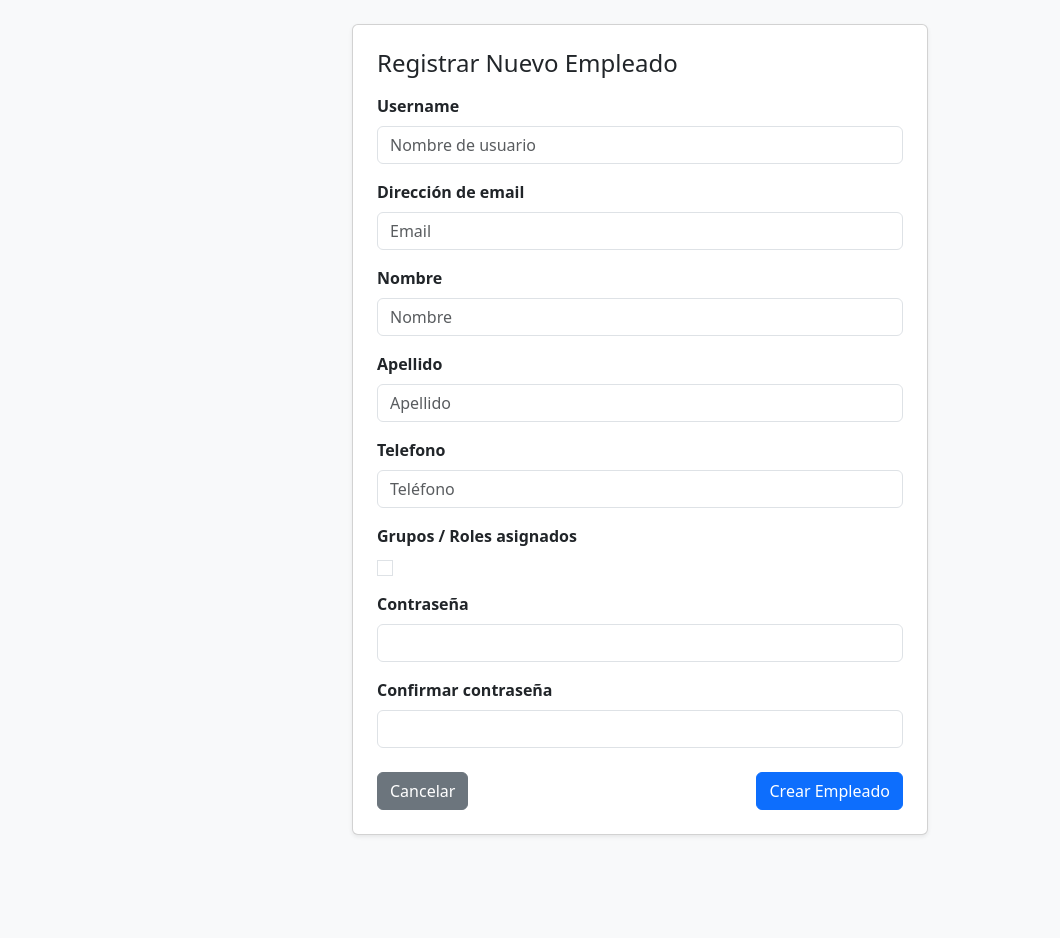
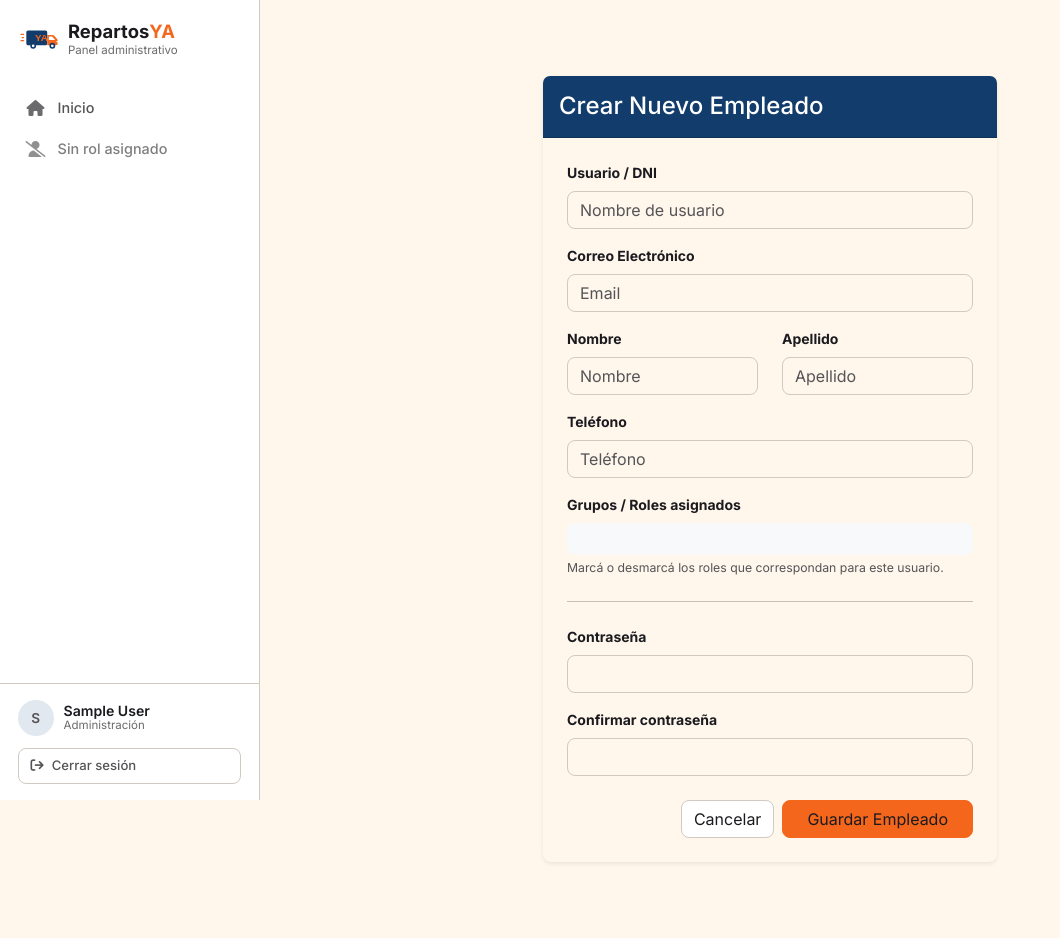
Before and after one commit to enzogiandon/Proyecto_Ing-software, a Django app: page /empleados/agregar/ in a window 1280 px wide. Shown: the whole page, without its empty margins (0-1060 px from the left). Before the commit the page ends 836 px from the top, so only its background shows below. Run offline with Django 5.2, Linux system fonts and the light colour scheme; a user stored in the database is signed in; tables that the repository leaves empty hold one stand-in row (values such as "Sample post").

Commit message:
ejemplos

```diff
--- a/apps/core/templates/core/empleado_form.html
+++ b/apps/core/templates/core/empleado_form.html
@@ -1,48 +1,141 @@
-<!DOCTYPE html>
-<html lang="es">
-<head>
-    <meta charset="UTF-8">
-    <title>{% if object.pk %}Editar{% else %}Nuevo{% endif %} Empleado</title>
-    <link href="https://cdn.jsdelivr.net/npm/bootstrap@5.3.3/dist/css/bootstrap.min.css" rel="stylesheet">
-</head>
-<body class="p-4 bg-light">
+{% extends "base.html" %}
 
-<div class="container" style="max-width: 600px;">
-    <div class="card shadow-sm p-4">
-        <h4 class="mb-3">{% if object.pk %}Editar Empleado #{{ object.pk }}{% else %}Registrar Nuevo Empleado{% endif %}</h4>
+{% block title %}Registrar Nuevo Empleado{% endblock %}
 
+{% block content %}
+<div class="container py-5">
+    <div class="row justify-content-center">
+        <div class="col-12 col-md-8 col-lg-6">
+            <div class="card shadow-sm border-0">
+                <div class="card-header bg-primary text-white py-3">
+                    <h4 class="card-title mb-0">Crear Nuevo Empleado</h4>
+                </div>
+
+                <div class="card-body p-4">
                     {% if form.non_field_errors %}
-            <div class="alert alert-danger py-2">
+                        <div class="alert alert-danger" role="alert">
                             {% for error in form.non_field_errors %}
                                 <div>{{ error }}</div>
                             {% endfor %}
                         </div>
                     {% endif %}
 
-        <form method="post">
+                    <form method="post" novalidate>
                         {% csrf_token %}
 
-            {% for field in form %}
+                        <!-- Nombre de usuario -->
                         <div class="mb-3">
-                    <label class="form-label fw-semibold">{{ field.label }}</label>
-                    {{ field }}
-                    {% if field.errors %}
+                            <label for="{{ form.username.id_for_label }}" class="form-label fw-bold">Usuario / DNI</label>
+                            {{ form.username }}
+                            {% if form.username.errors %}
                                 <div class="text-danger small mt-1">
-                            {% for error in field.errors %}{{ error }}{% endfor %}
+                                    {{ form.username.errors.0 }}
                                 </div>
                             {% endif %}
                         </div>
+
+                        <!-- Email -->
+                        <div class="mb-3">
+                            <label for="{{ form.email.id_for_label }}" class="form-label fw-bold">Correo Electrónico</label>
+                            {{ form.email }}
+                            {% if form.email.errors %}
+                                <div class="text-danger small mt-1">
+                                    {{ form.email.errors.0 }}
+                                </div>
+                            {% endif %}
+                        </div>
+
+                        <!-- Nombre y Apellido -->
+                        <div class="row">
+                            <div class="col-md-6 mb-3">
+                                <label for="{{ form.first_name.id_for_label }}" class="form-label fw-bold">Nombre</label>
+                                {{ form.first_name }}
+                                {% if form.first_name.errors %}
+                                    <div class="text-danger small mt-1">
+                                        {{ form.first_name.errors.0 }}
+                                    </div>
+                                {% endif %}
+                            </div>
+
+                            <div class="col-md-6 mb-3">
+                                <label for="{{ form.last_name.id_for_label }}" class="form-label fw-bold">Apellido</label>
+                                {{ form.last_name }}
+                                {% if form.last_name.errors %}
+                                    <div class="text-danger small mt-1">
+                                        {{ form.last_name.errors.0 }}
+                                    </div>
+                                {% endif %}
+                            </div>
+                        </div>
+
+                        <!-- Teléfono -->
+                        <div class="mb-3">
+                            <label for="{{ form.telefono.id_for_label }}" class="form-label fw-bold">Teléfono</label>
+                            {{ form.telefono }}
+                            {% if form.telefono.errors %}
+                                <div class="text-danger small mt-1">
+                                    {{ form.telefono.errors.0 }}
+                                </div>
+                            {% endif %}
+                        </div>
+
+                        <!-- Grupo / Rol -->
+                        <div class="mb-3">
+                            <label class="form-label fw-bold d-block">{{ form.grupos.label }}</label>
+
+                            <div class="card p-3 bg-light border-0">
+                                {% for checkbox in form.grupos %}
+                                    <div class="form-check mb-2">
+                                        {{ checkbox.tag }}
+                                        <label class="form-check-label" for="{{ checkbox.id_for_label }}">
+                                            {{ checkbox.choice_label }}
+                                        </label>
+                                    </div>
                                 {% endfor %}
+                            </div>
 
-            <div class="d-flex justify-content-between mt-4">
-                <a href="{% url 'core:empleado_lista' %}" class="btn btn-secondary">Cancelar</a>
-                <button type="submit" class="btn btn-primary">
-                    {% if object.pk %}Guardar Cambios{% else %}Crear Empleado{% endif %}
-                </button>
+                            {% if form.grupos.errors %}
+                                <div class="text-danger small mt-1">
+                                    {{ form.grupos.errors.0 }}
+                                </div>
+                            {% endif %}
+                            <div class="form-text">
+                                Marcá o desmarcá los roles que correspondan para este usuario.
+                            </div>
+                        </div>
+                        <hr class="my-4">
+
+                        <!-- Contraseña -->
+                        <div class="mb-3">
+                            <label for="{{ form.password.id_for_label }}" class="form-label fw-bold">{{ form.password.label }}</label>
+                            {{ form.password }}
+                            {% if form.password.errors %}
+                                <div class="text-danger small mt-1">
+                                    {{ form.password.errors.0 }}
+                                </div>
+                            {% endif %}
+                        </div>
+
+                        <!-- Confirmar contraseña -->
+                        <div class="mb-4">
+                            <label for="{{ form.password_confirm.id_for_label }}" class="form-label fw-bold">{{ form.password_confirm.label }}</label>
+                            {{ form.password_confirm }}
+                            {% if form.password_confirm.errors %}
+                                <div class="text-danger small mt-1">
+                                    {{ form.password_confirm.errors.0 }}
+                                </div>
+                            {% endif %}
+                        </div>
+
+                        <!-- Botones de acción -->
+                        <div class="d-grid gap-2 d-md-flex justify-content-md-end">
+                            <a href="javascript:history.back()" class="btn btn-outline-secondary">Cancelar</a>
+                            <button type="submit" class="btn btn-primary px-4">Guardar Empleado</button>
                         </div>
                     </form>
                 </div>
             </div>
-
-</body>
-</html>
+        </div>
+    </div>
+</div>
+{% endblock %}
```
Also changed, not shown: apps/core/templates/core/empleado_lista.html (+7 -1 lines). Lines whose indentation alone changed are shown as unchanged.
